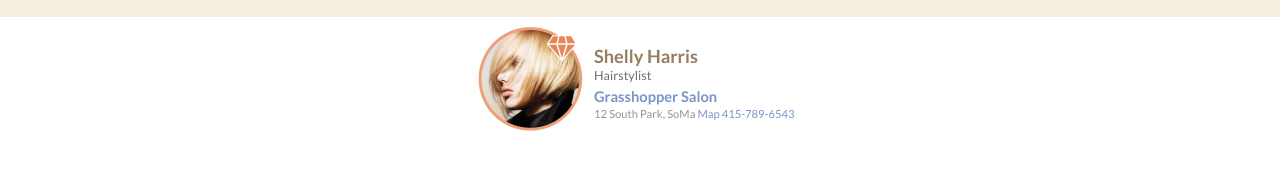
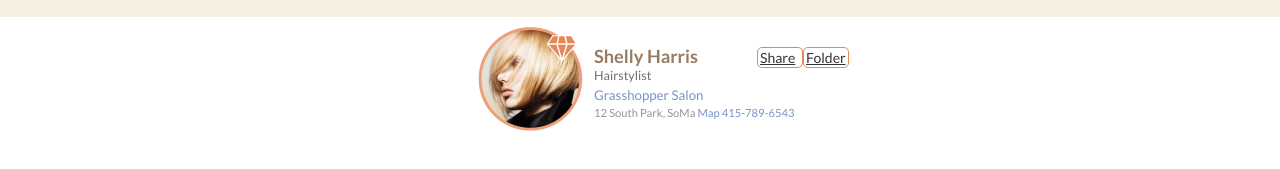
Before and after one commit to karina-bea/gemshare, a plain HTML site: page index.html in a window 1280 px wide. Shown: the part 45-214 px from the top of the page. Drawn offline with Linux system fonts and the light colour scheme.

Commit message:
Added buttons
Still working

```diff
--- a/index.html
+++ b/index.html
@@ -51,7 +51,11 @@
 /*service styling */
 
 #service_professional1 {background: url('images/service_image.png'); height: 124px; width:114px; float: left;}
-.service_info {float: left; margin: 30px 0 0 10px;}
+.service_info {float: left; margin: 30px 0 0 10px; width: 255px;}
+.folderbtn, .sharebtn {width: 40px; height: 15px; border: 1px solid #E78757; padding: 2px; -webkit-border-radius: 5px;
+-moz-border-radius: 5px;
+border-radius: 5px; float: right; line-height: 15px;}
+
 
 
 </style>
@@ -103,11 +107,14 @@
 				<div class="row">
 					<div id="service_professional1"></div>
 					<section class="service_info">
+						<a class="folderbtn">Folder</a>
+					<a class="sharebtn">Share</a>
 					<h1>Shelly Harris</h1>
 					<h2>Hairstylist</h2>
 
 					<h3>Grasshopper Salon </h3>
 					<address>12 South Park, SoMa <a>Map 415-789-6543</a></address>
+
 					</section>
 
 
--- a/stylesheets/main.css
+++ b/stylesheets/main.css
@@ -67,7 +67,7 @@
 	h1 a, h2 a, h3 a, h4 a, h5 a, h6 a { font-weight: inherit; }
 	h1 { font-size: 1.3em; color:#977c61; font-weight: bold; line-height: 1em;}
 	h2 { font-size: .9em; color:#6D6F71; margin-bottom: .20em; }
-	h3 { font-size: 1.05em; color: #7994C5; line-height: 1em; font-weight: bold;}
+	h3 { font-size: .95em; color: #7994C5; line-height: 1em; }
 	h4 { font-size: 21px; line-height: 30px; margin-bottom: 4px; }
 	h5 { font-size: 17px; line-height: 24px; }
 	h6 { font-size: 14px; line-height: 21px; }
```
